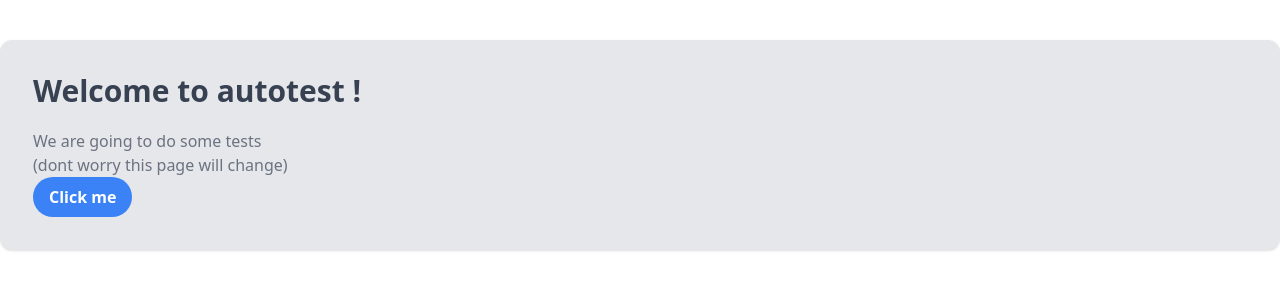
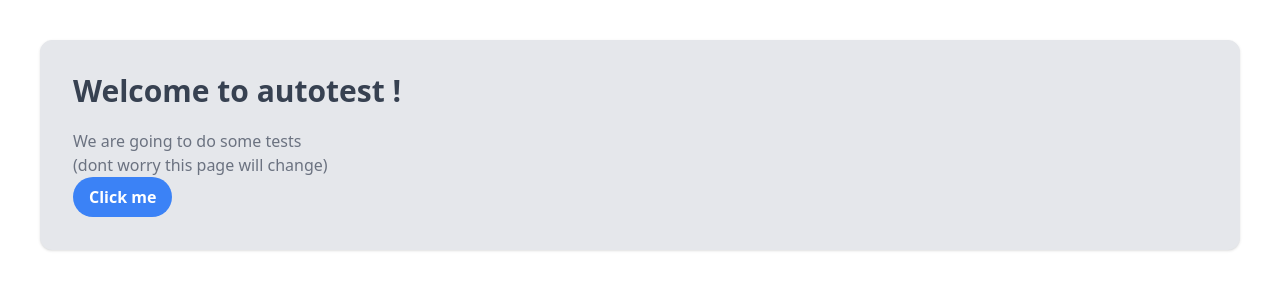
Before and after one commit to flamingautotest/front, a Next.js app: page / in a window 1280 px wide. Shown: the top 300 px of the page. Built offline with nearby package versions, Linux system fonts and the light colour scheme.

Commit message:
fix(app): move container div to app's root

```diff
--- a/pages/_app.js
+++ b/pages/_app.js
@@ -1,5 +1,5 @@
 import Head from 'next/head'
-import '../styles/globals.css'
+import '~/styles/globals.css'
 
 function Main({ Component, pageProps }) {
 	return (
@@ -9,7 +9,9 @@ function Main({ Component, pageProps }) {
 				<meta name="description" content="Create automated integration tests based on swagger" />
 				<link rel="icon" href="/favicon.ico" />
 			</Head>
-			<Component {...pageProps} />
+			<div className="container mx-auto">
+				<Component {...pageProps} />
+			</div>
 		</>
 	)
 }
--- a/pages/index.js
+++ b/pages/index.js
@@ -2,7 +2,7 @@ import { Button } from "~/components"
 
 export default function Home() {
 	return (
-		<div className="container mx-auto bg-gray-200 rounded-xl shadow border p-8 m-10">
+		<div className="bg-gray-200 rounded-xl shadow border p-8 m-10">
 			<p className="text-3xl text-gray-700 font-bold mb-5">
 				Welcome to autotest !
 			</p>
```
